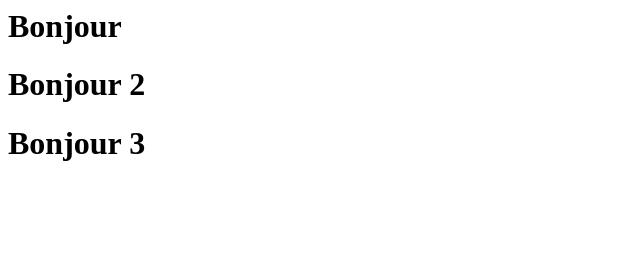
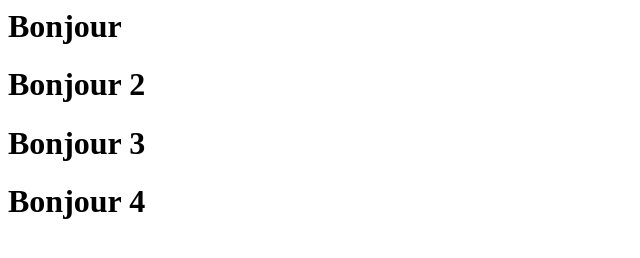
Before and after one commit to dardourMed987/formation0912, a plain HTML site: page index.html in a window 1280 px wide. Shown: the whole page, without its empty margins (0-640 px from the left). Drawn offline with Linux system fonts and the light colour scheme.

Commit message:
2eme commit du branche 2

```diff
--- a/index.html
+++ b/index.html
@@ -5,5 +5,6 @@
         <h1>Bonjour </h1>
         <h1>Bonjour 2</h1>
 		<h1>Bonjour 3</h1>
+		<h1>Bonjour 4</h1>
     </body>
 </html>
```
